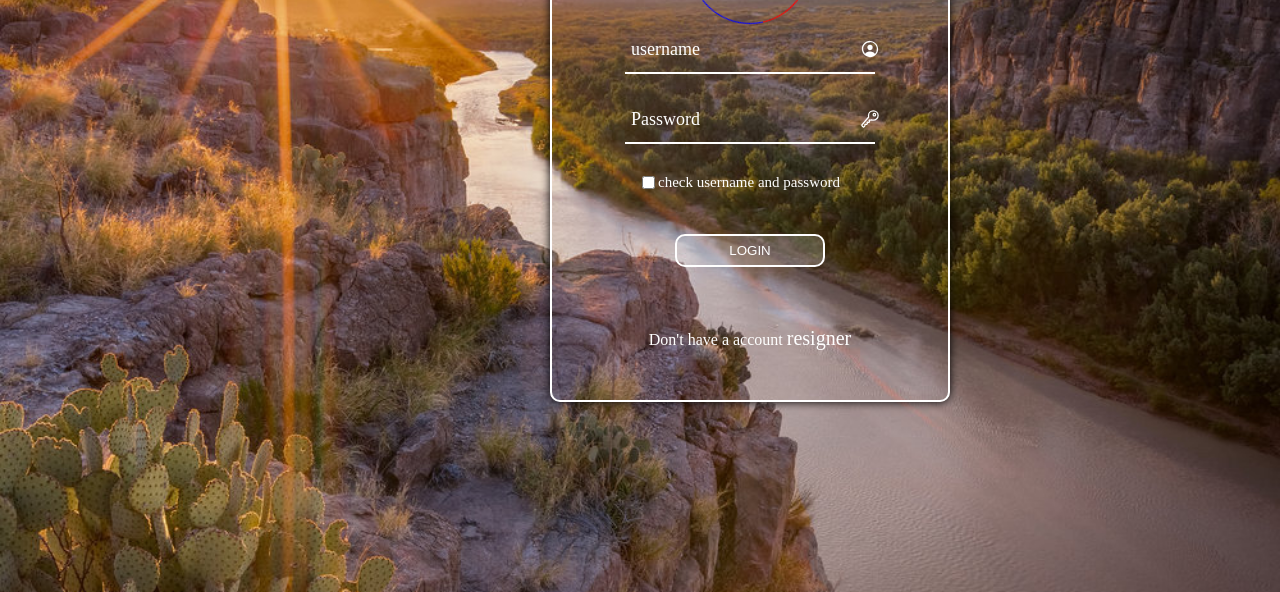
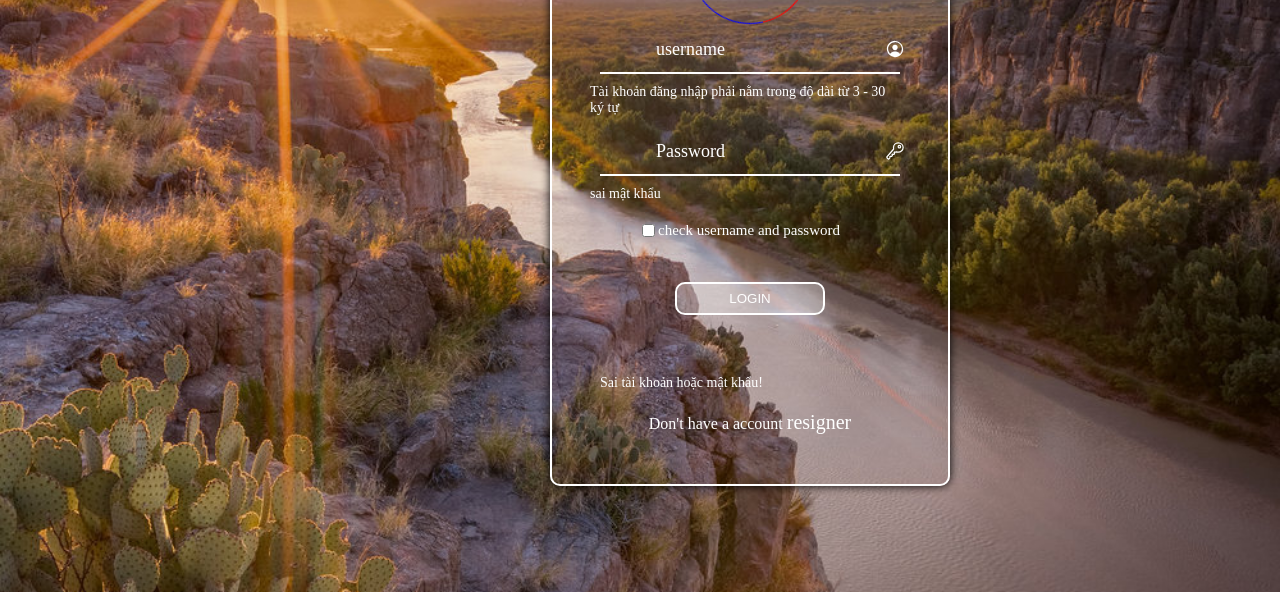
Before and after one commit to pxquy/loginHtml, a plain HTML site: page index.html in a window 1280 px wide. Both pictures are taken after a click on the button "LOGIN". Shown: the part 208-800 px from the top of the page. Drawn offline with nearby package versions, Linux system fonts and the light colour scheme.

Commit message:
uploads login

```diff
--- a/index.html
+++ b/index.html
@@ -16,11 +16,13 @@
             <ion-icon name="person-circle-outline" class="item"></ion-icon>
             <input type="text" name="name" id="name" required />
             <label for="" class="name">username</label>
+            <span id="mes1" class="mes"></span>
           </div>
           <div class="box-password">
             <ion-icon name="key-outline" class="item1"></ion-icon>
             <input type="password" name="password" id="password" required />
             <label for="" class="password">Password</label>
+            <span id="mes2" class="mes"></span>
           </div>
           <div class="checkbox">
             <label for="" class="checkbox"
@@ -29,6 +31,7 @@
             >
           </div>
           <button type="submit" id="submit" onclick="checkForm()">LOGIN</button>
+          <span id="mes3" class="mes"></span>
           <label for="" class="resigner"
             >Don't have a account <a href="">resigner</a></label
           >
--- a/style.css
+++ b/style.css
@@ -95,7 +95,7 @@ body {
 
 .box-form .box-username input,
 .box-form .box-password input {
-  width: 250px;
+  width: 300px;
   height: 30px;
   margin: 10px;
   color: white;
@@ -278,3 +278,9 @@ input[type="checkbox"]:checked {
     font-size: 13px;
   }
 }
+
+.mes {
+  color: white;
+  font-size: 14px;
+  width: 300px;
+}
--- a/style.js
+++ b/style.js
@@ -1,17 +1,31 @@
+// LOGIN
 function checkForm() {
   const name = document.getElementById("name").value;
   const password = document.getElementById("password").value;
   const button = document.querySelector("button");
+  const length = 3;
+  const length1 = 30;
+  const length2 = 6;
+  const username = "quy123";
+  const password1 = 123456;
 
-  if (name === "quý" && password === "quy") {
+  if (name.length < length || name.length > length1) {
+    document.getElementById("mes1").innerText =
+      "Tài khoản đăng nhập phải nằm trong độ dài từ 3 - 30 ký tự";
+  }
+  if (password.length < length2) {
+    document.getElementById("mes2").innerText = "sai mật khẩu";
+  }
+  if (name === username && password === password1) {
     window.location.href = "product.html";
-  } else {
+  }
+  if (name != username || password != password1) {
+    document.getElementById("mes3").innerText = "Sai tài khoản hoặc mật khẩu!";
+  }
+  if (name == "" || password == "") {
     button.style.background = "red";
-    setTimeout(function () {
-      if ((button.style.background = "red")) {
-        button.style.background = "rgba(255,255,255,0.2)";
-      }
-    }, 2000);
-    return alert("sai tài khoản hoặc mật khẩu");
   }
+  setTimeout(function () {
+    button.style.background = "rgba(255,255,255,0.3)";
+  }, 2000);
 }
```
Also changed, not shown: product.html (+1 -0 lines).
